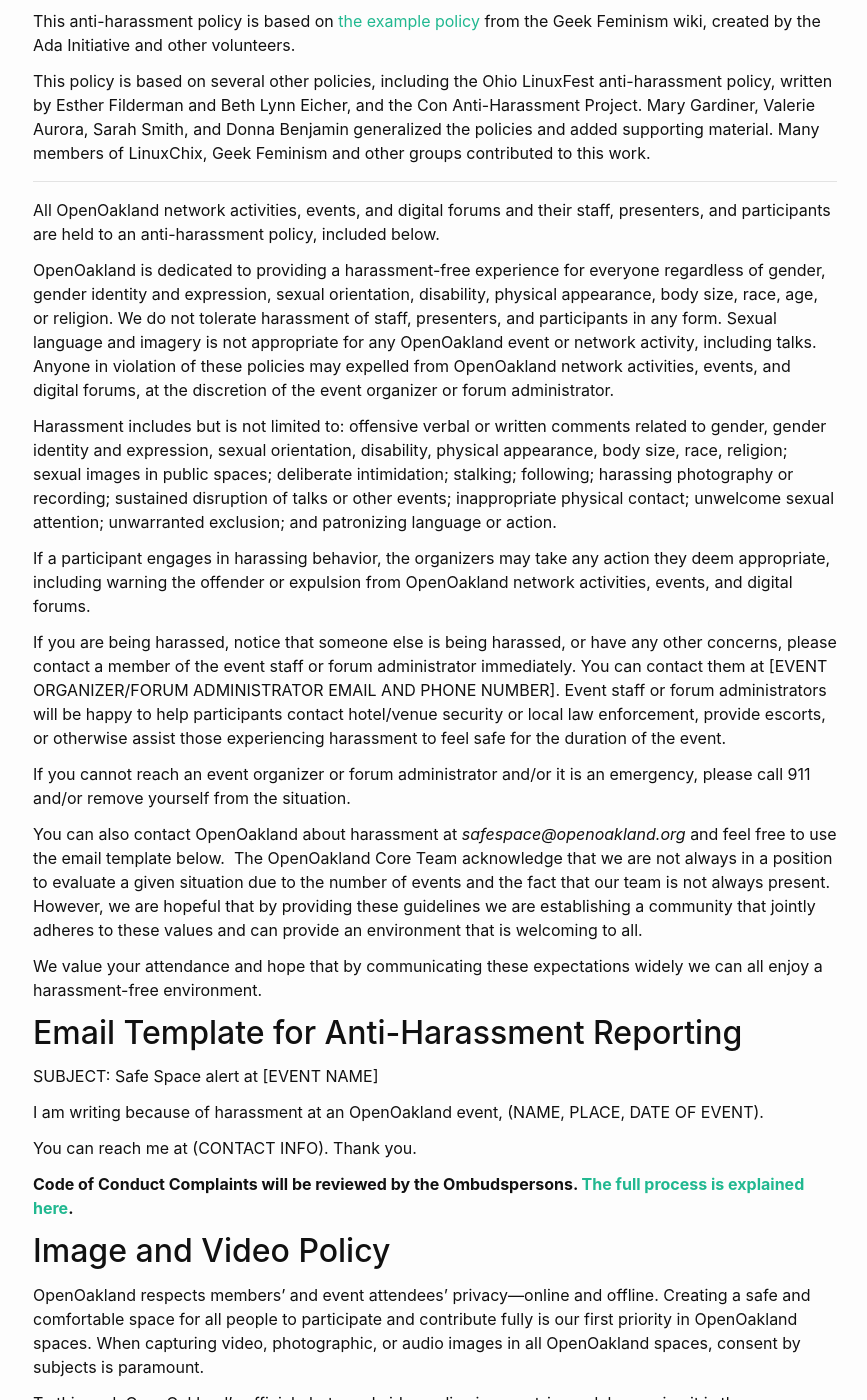
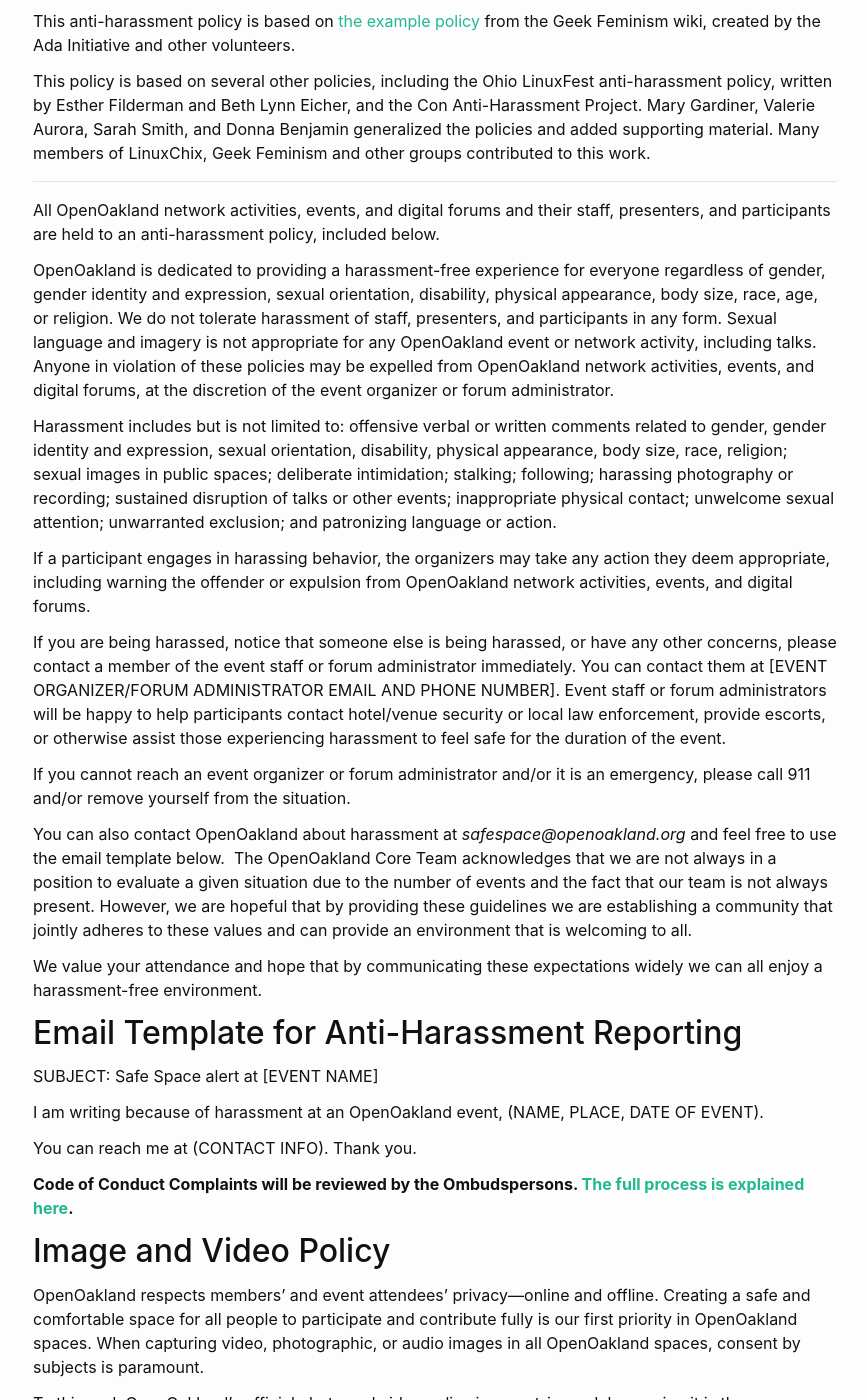
Before and after one commit to openoakland/openoakland.org, a Jekyll site: the page built from src/code-of-conduct.md, in a window 1280 px wide and 1400 px high, scrolled down 959 px. Shown: the whole window, without its empty margins (205-1072 px from the left). Built offline with Jekyll 4.4.1, drawn with Linux system fonts in a browser that asks for light colours.

Commit message:
grammar fixes

```diff
--- a/src/code-of-conduct.md
+++ b/src/code-of-conduct.md
@@ -40,7 +40,7 @@
 
 All OpenOakland network activities, events, and digital forums and their staff, presenters, and participants are held to an anti-harassment policy, included below.
 
-OpenOakland is dedicated to providing a harassment-free experience for everyone regardless of gender, gender identity and expression, sexual orientation, disability, physical appearance, body size, race, age, or religion. We do not tolerate harassment of staff, presenters, and participants in any form. Sexual language and imagery is not appropriate for any OpenOakland event or network activity, including talks. Anyone in violation of these policies may expelled from OpenOakland network activities, events, and digital forums, at the discretion of the event organizer or forum administrator.
+OpenOakland is dedicated to providing a harassment-free experience for everyone regardless of gender, gender identity and expression, sexual orientation, disability, physical appearance, body size, race, age, or religion. We do not tolerate harassment of staff, presenters, and participants in any form. Sexual language and imagery is not appropriate for any OpenOakland event or network activity, including talks. Anyone in violation of these policies may be expelled from OpenOakland network activities, events, and digital forums, at the discretion of the event organizer or forum administrator.
 
 Harassment includes but is not limited to: offensive verbal or written comments related to gender, gender identity and expression, sexual orientation, disability, physical appearance, body size, race, religion; sexual images in public spaces; deliberate intimidation; stalking; following; harassing photography or recording; sustained disruption of talks or other events; inappropriate physical contact; unwelcome sexual attention; unwarranted exclusion; and patronizing language or action.
 
@@ -50,7 +50,7 @@
 
 If you cannot reach an event organizer or forum administrator and/or it is an emergency, please call 911 and/or remove yourself from the situation.
 
-You can also contact OpenOakland about harassment at _safespace@openoakland.org_ and feel free to use the email template below.  The OpenOakland Core Team acknowledge that we are not always in a position to evaluate a given situation due to the number of events and the fact that our team is not always present. However, we are hopeful that by providing these guidelines we are establishing a community that jointly adheres to these values and can provide an environment that is welcoming to all.
+You can also contact OpenOakland about harassment at _safespace@openoakland.org_ and feel free to use the email template below.  The OpenOakland Core Team acknowledges that we are not always in a position to evaluate a given situation due to the number of events and the fact that our team is not always present. However, we are hopeful that by providing these guidelines we are establishing a community that jointly adheres to these values and can provide an environment that is welcoming to all.
 
 We value your attendance and hope that by communicating these expectations widely we can all enjoy a harassment-free environment.
 
```
